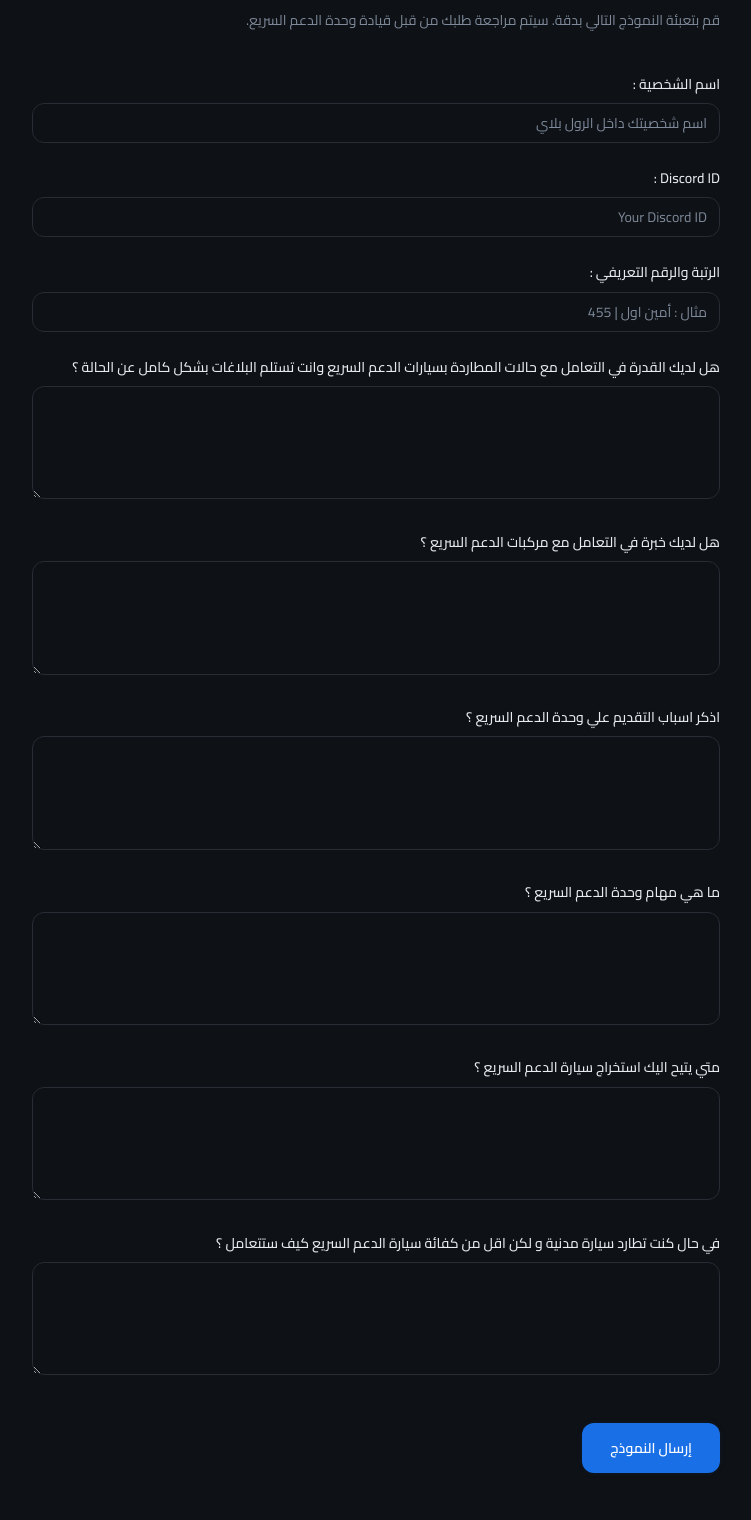
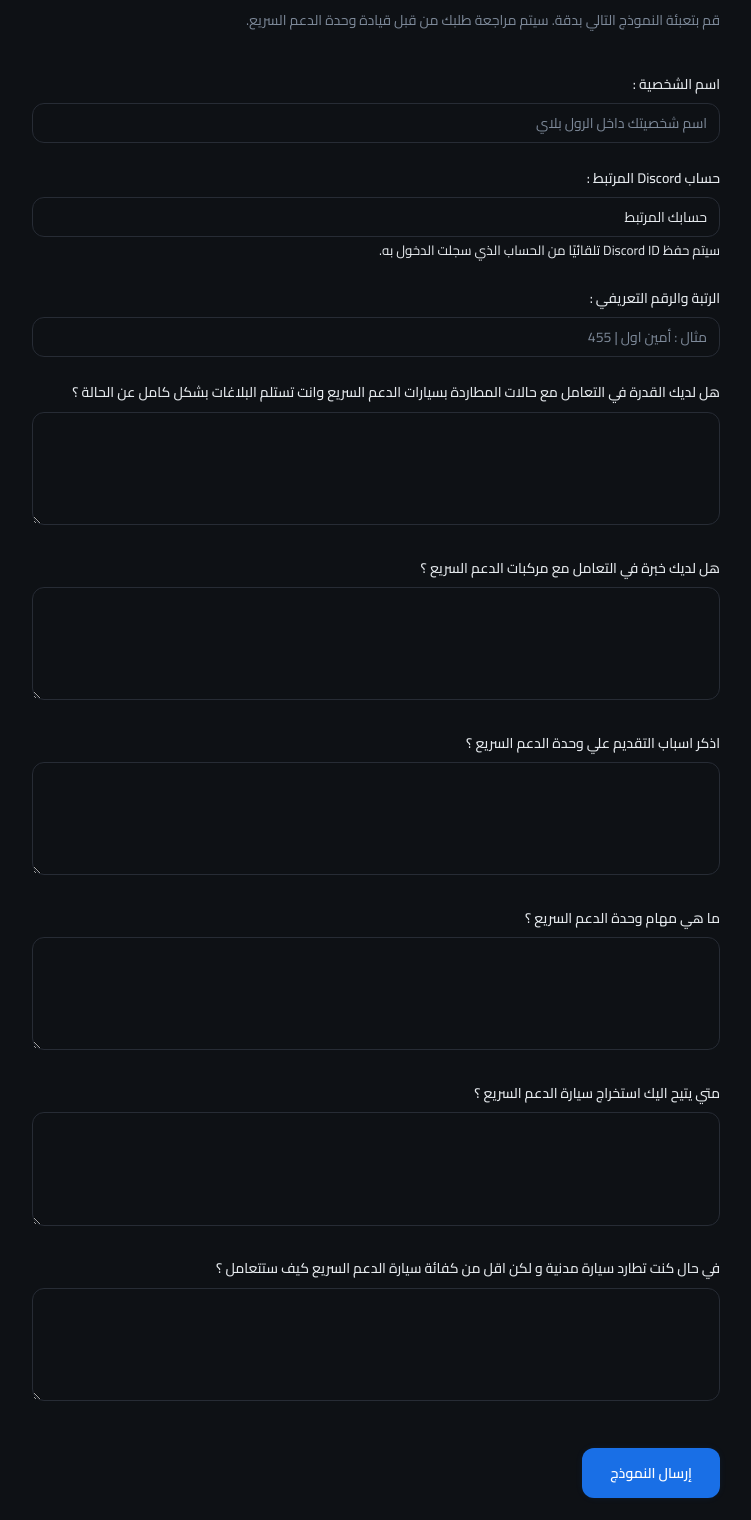
Before and after one commit to maxx1-git/SU-apply-system, a Django app: template templates/apply/apply.html in a window 1280 px wide. Shown: the part 222-1742 px from the top of the page, without its empty margins (264-1015 px from the left). Run offline with Django 5.2, Linux system fonts and the light colour scheme; the template is opened without the code that fills it, so the values that code supplies are empty; some libraries are stand-ins or nearby versions.

Commit message:
Use authenticated Discord account in application form

```diff
--- a/templates/apply/apply.html
+++ b/templates/apply/apply.html
@@ -12,18 +12,10 @@
 </head>
 
 <body>
-  <!-- ── Navbar ── -->
   {% include "partials/navbar.html" with active_page="apply" %}
   {% include "partials/toasts.html" %}
 
-
-  <!-- ── Application Form ── -->
-  <main style="
-        padding-top: 7rem;
-        padding-bottom: 5rem;
-        padding-left: 1rem;
-        padding-right: 1rem;
-      ">
+  <main style="padding-top: 7rem; padding-bottom: 5rem; padding-left: 1rem; padding-right: 1rem;">
     <div class="container--sm">
       <div class="apply-header">
         <div class="apply-badge animate-fade-in">
@@ -34,44 +26,41 @@
           <span class="text-gradient">التقديم على الوحدة</span>
         </h1>
         <p class="apply-desc animate-fade-in-up" style="animation-delay: 0.1s">
-          قم بتعبئة النموذج التالي بدقة. سيتم مراجعة طلبك من قبل قيادة وحدة
-          الدعم السريع.
+          قم بتعبئة النموذج التالي بدقة. سيتم مراجعة طلبك من قبل قيادة وحدة الدعم السريع.
         </p>
       </div>
 
-      <!-- Form -->
       <form id="apply-form" method="POST">
         {% csrf_token %}
 
-        <div class="form-group animate-fade-in-up" style="animation-delay: 0s">
+        <div class="form-group animate-fade-in-up">
           <label class="form-label" for="character_name">اسم الشخصية :</label>
           <input class="form-input" type="text" id="character_name" name="character_name"
             placeholder="اسم شخصيتك داخل الرول بلاي" required />
         </div>
 
-        <div class="form-group animate-fade-in-up" style="animation-delay: 0s">
-          <label class="form-label" for="discord_id">Discord ID : </label>
-          <input class="form-input" type="text" id="discord_id" name="discord_id"
-            placeholder="Your Discord ID" required />
+        <div class="form-group animate-fade-in-up">
+          <label class="form-label">حساب Discord المرتبط :</label>
+          <input class="form-input" type="text"
+            value="{% if discord_username %}{{ discord_username }}{% else %}حسابك المرتبط{% endif %}"
+            readonly aria-readonly="true" />
+          <small>سيتم حفظ Discord ID تلقائيًا من الحساب الذي سجلت الدخول به.</small>
         </div>
 
         <div class="form-group animate-fade-in-up" style="animation-delay: 0.05s">
           <label class="form-label" for="rank_id">الرتبة والرقم التعريفي :</label>
-          <input class="form-input" type="text" id="rank_id" name="rank_id" placeholder="مثال : أمين اول | 455 "
-            required />
+          <input class="form-input" type="text" id="rank_id" name="rank_id"
+            placeholder="مثال : أمين اول | 455" required />
         </div>
 
         <div class="form-group animate-fade-in-up" style="animation-delay: 0.1s">
-          <label class="form-label" for="chase_handling">هل لديك القدرة في التعامل مع حالات المطاردة بسيارات الدعم
-            السريع
-            وانت تستلم البلاغات بشكل كامل عن الحالة ؟</label>
+          <label class="form-label" for="chase_handling">هل لديك القدرة في التعامل مع حالات المطاردة بسيارات الدعم السريع وانت تستلم البلاغات بشكل كامل عن الحالة ؟</label>
           <textarea class="form-textarea" id="chase_handling" name="chase_handling" rows="4" required></textarea>
         </div>
 
         <div class="form-group animate-fade-in-up" style="animation-delay: 0.15s">
           <label class="form-label" for="vehicle_experience">هل لديك خبرة في التعامل مع مركبات الدعم السريع ؟</label>
-          <textarea class="form-textarea" id="vehicle_experience" name="vehicle_experience" rows="4"
-            required></textarea>
+          <textarea class="form-textarea" id="vehicle_experience" name="vehicle_experience" rows="4" required></textarea>
         </div>
 
         <div class="form-group animate-fade-in-up" style="animation-delay: 0.2s">
@@ -90,12 +79,11 @@
         </div>
 
         <div class="form-group animate-fade-in-up" style="animation-delay: 0.35s">
-          <label class="form-label" for="chase_scenario">في حال كنت تطارد سيارة مدنية و لكن اقل من كفائة سيارة الدعم
-            السريع كيف ستتعامل ؟</label>
+          <label class="form-label" for="chase_scenario">في حال كنت تطارد سيارة مدنية و لكن اقل من كفائة سيارة الدعم السريع كيف ستتعامل ؟</label>
           <textarea class="form-textarea" id="chase_scenario" name="chase_scenario" rows="4" required></textarea>
         </div>
 
-        <div style="padding-top: 1rem" class="animate-fade-in-up" style="animation-delay: 0.4s">
+        <div style="padding-top: 1rem" class="animate-fade-in-up">
           <button type="submit" class="btn btn--primary glow-sm btn--full">
             إرسال النموذج
           </button>
@@ -104,7 +92,6 @@
     </div>
   </main>
 
-  <!-- ── Footer ── -->
   <footer class="footer">
     <span>© 2026 وحدة السيارات السريعة — شرطة لوس سانتوس</span>
     <span class="text-gradient" style="font-weight: 700">LSPD — Speed Unit</span>
```
